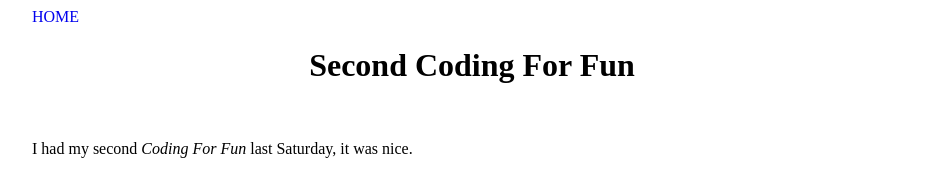
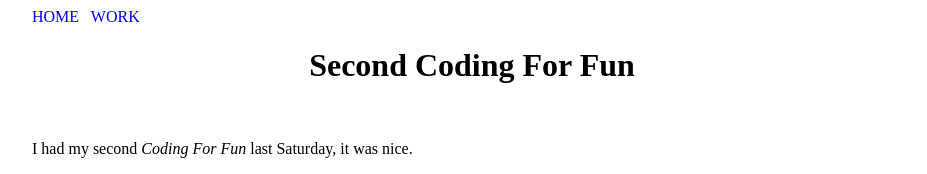
Before and after one commit to happypeter/happypeter.github.com, a Jekyll site: the page built from _posts/2010-9-6-second-coding-for-fun.md, in a window 1280 px wide. Shown: the top 174 px of the page, without its empty margins (168-1095 px from the left). Built offline with Jekyll 4.4.1, drawn with Linux system fonts in a browser that asks for light colours; Markdown is read by kramdown in place of the engine named in the settings; comment, search, counter and statistics services are not loaded.

Commit message:
add link to Work

```diff
--- a/_layouts/post.html
+++ b/_layouts/post.html
@@ -3,7 +3,8 @@
 <link rel="stylesheet" type="text/css" href="/css/peter.css" />
 <title>PeterCorner</title>
 </head>
-<a href="http://happypeter.github.com/index.html">HOME</a>
+<a href="http://happypeter.github.com/index.html">HOME</a> &nbsp;
+<a href="http://happypeter.github.com/work/">WORK</a>
 <h1 style="text-align:center">{{ page.title }}</h1>
 <br>
 {{ content }}
```
